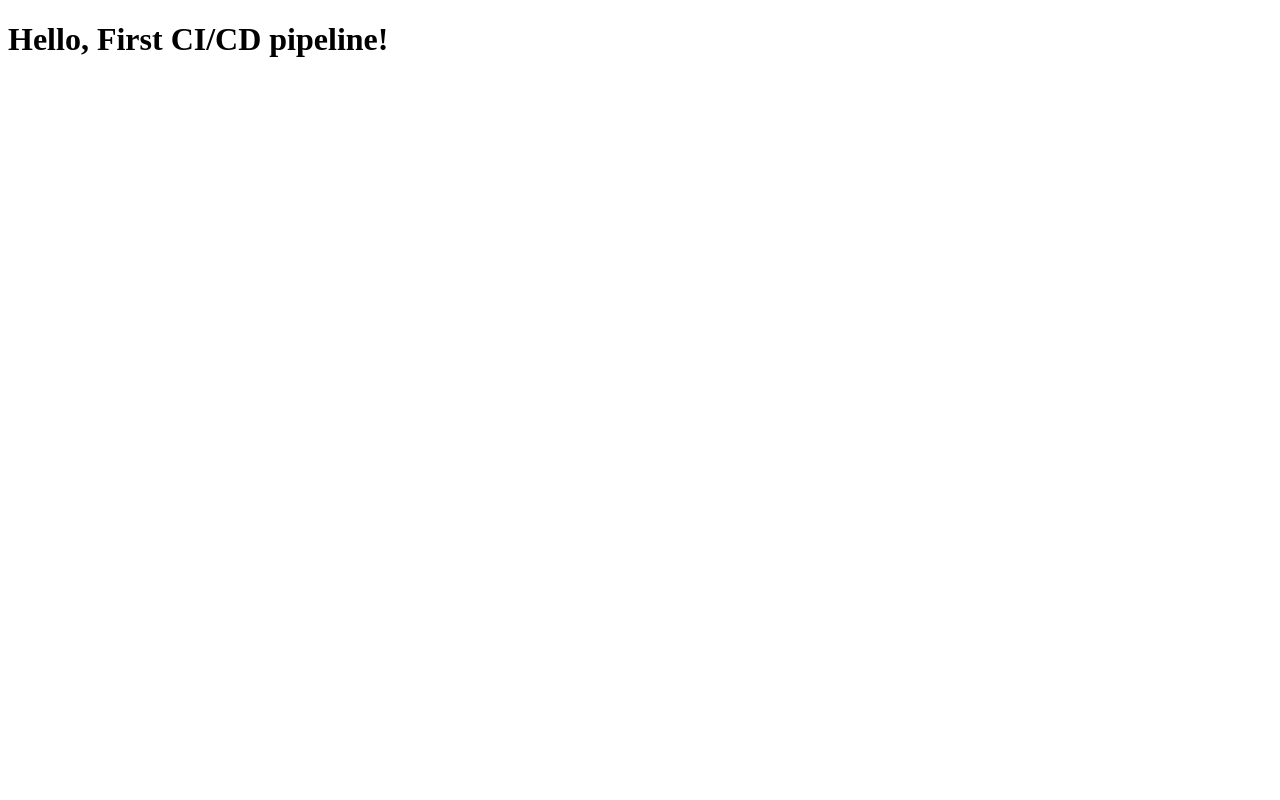
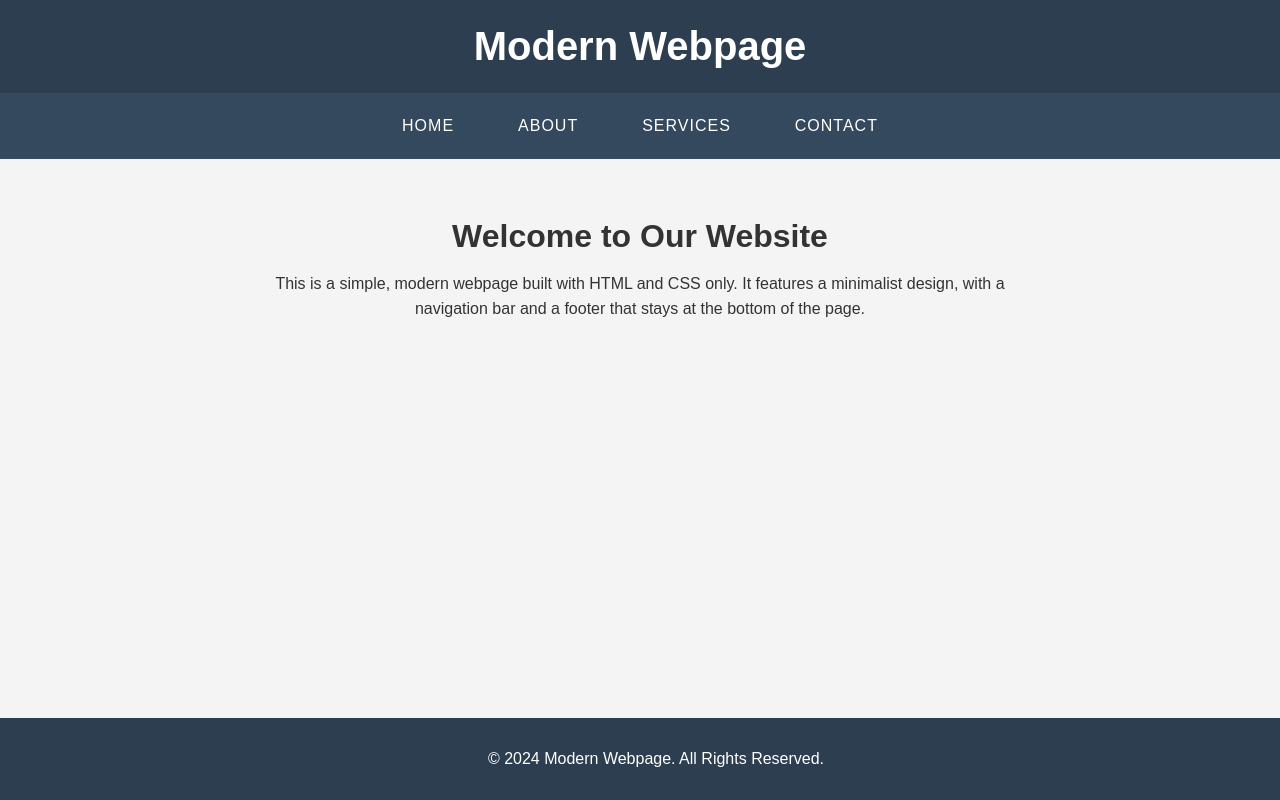
Before and after one commit to Sivasudhan003/Simple-Webpage, a website: page public/index.html in a window 1280 px wide. Drawn offline with Linux system fonts and the light colour scheme.

Commit message:
Improved webpage

```diff
--- a/public/index.html
+++ b/public/index.html
@@ -1,9 +1,97 @@
 <!DOCTYPE html>
-<html>
+<html lang="en">
 <head>
-    <title>Simple Webpage</title>
+    <meta charset="UTF-8">
+    <meta name="viewport" content="width=device-width, initial-scale=1.0">
+    <meta http-equiv="X-UA-Compatible" content="ie=edge">
+    <title>Modern Webpage</title>
+    <style>
+        body {
+            font-family: 'Arial', sans-serif;
+            margin: 0;
+            padding: 0;
+            background-color: #f4f4f4;
+            color: #333;
+        }
+
+        header {
+            background-color: #2c3e50;
+            color: white;
+            padding: 1.5rem 0;
+            text-align: center;
+        }
+
+        header h1 {
+            margin: 0;
+            font-size: 2.5rem;
+        }
+
+        nav {
+            display: flex;
+            justify-content: center;
+            background-color: #34495e;
+            padding: 1rem 0;
+        }
+
+        nav a {
+            color: white;
+            text-decoration: none;
+            padding: 0.5rem 2rem;
+            text-transform: uppercase;
+            letter-spacing: 1px;
+        }
+
+        nav a:hover {
+            background-color: #16a085;
+        }
+
+        section {
+            padding: 2rem 1.5rem;
+            text-align: center;
+        }
+
+        section h2 {
+            font-size: 2rem;
+            margin-bottom: 1rem;
+        }
+
+        section p {
+            font-size: 1rem;
+            line-height: 1.6;
+            max-width: 800px;
+            margin: 0 auto 2rem;
+        }
+
+        footer {
+            background-color: #2c3e50;
+            color: white;
+            text-align: center;
+            padding: 1rem;
+            position: fixed;
+            width: 100%;
+            bottom: 0;
+        }
+    </style>
 </head>
 <body>
-    <h1>Hello, First CI/CD pipeline!</h1>
+    <header>
+        <h1>Modern Webpage</h1>
+    </header>
+
+    <nav>
+        <a href="#">Home</a>
+        <a href="#">About</a>
+        <a href="#">Services</a>
+        <a href="#">Contact</a>
+    </nav>
+
+    <section>
+        <h2>Welcome to Our Website</h2>
+        <p>This is a simple, modern webpage built with HTML and CSS only. It features a minimalist design, with a navigation bar and a footer that stays at the bottom of the page.</p>
+    </section>
+
+    <footer>
+        <p>&copy; 2024 Modern Webpage. All Rights Reserved.</p>
+    </footer>
 </body>
 </html>
```
